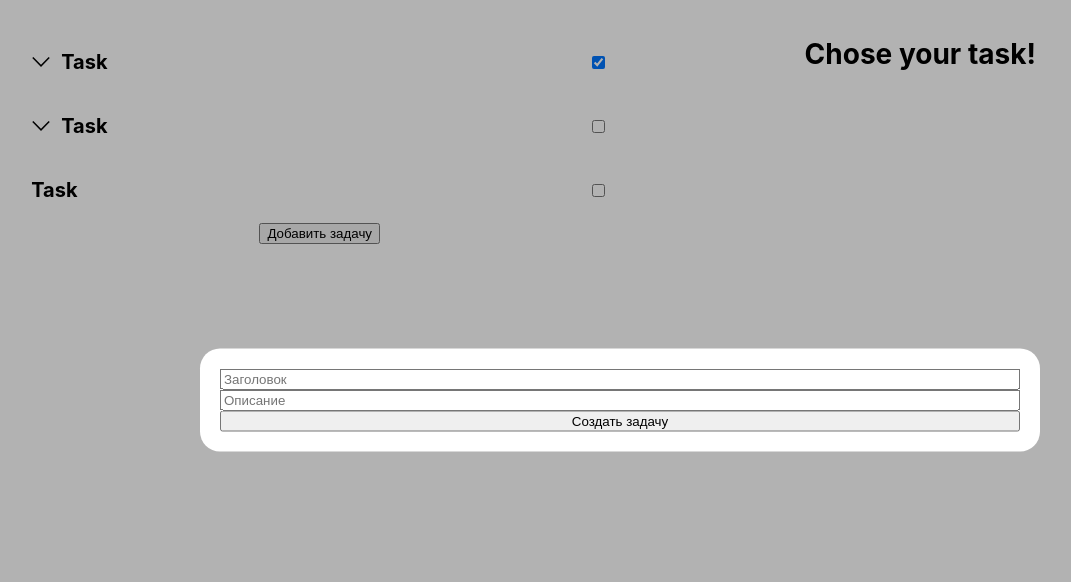
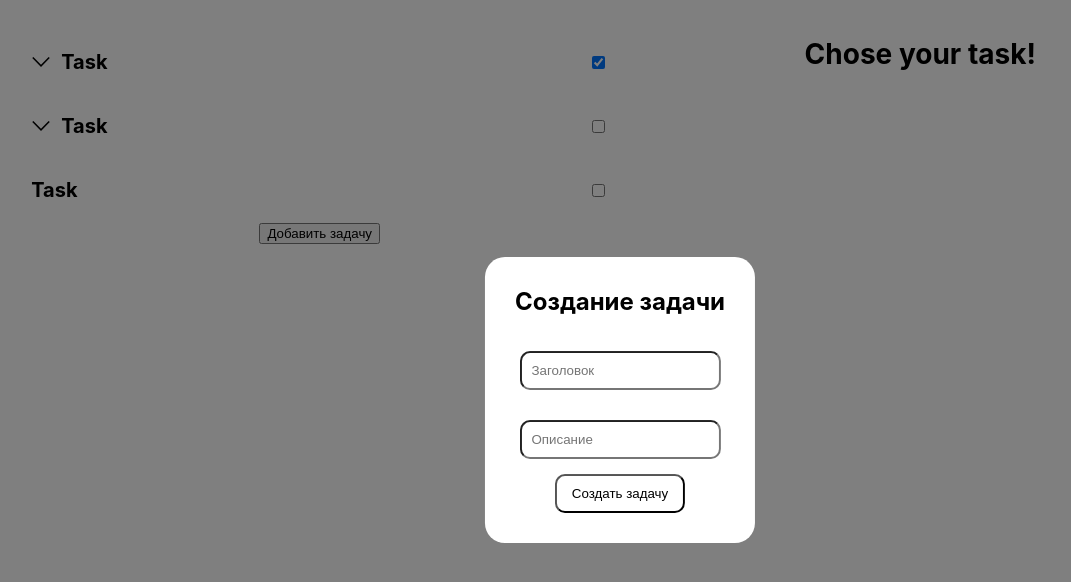
Before and after one commit to KPEesti/aprikod-todo, a React (Create React App) app: page / in a window 1280 px wide. Both pictures are taken after a click on the button "Добавить задачу". Shown: the top 582 px of the page, without its empty margins (20-1091 px from the left). Built offline with nearby package versions, Linux system fonts and the light colour scheme; the HTML template or start-up script is replaced by a standard one.

Commit message:
Rewrite Modal component Add Portal Component

```diff
--- /dev/null
+++ b/src/UIKit/Modal/index.tsx
@@ -0,0 +1,24 @@
+import React from "react";
+import {Portal} from "../Portal";
+import styles from './modal.module.scss'
+
+interface ModalProps {
+    isOpened: boolean;
+    onClose: () => void;
+    children: React.ReactNode;
+}
+
+export const Modal = ({isOpened, onClose, children}: ModalProps) => {
+    if (!isOpened) {
+        return null;
+    }
+
+    return (
+        <Portal>
+            <div className={styles.container}>
+                <div className={styles.overlay} onClick={onClose}></div>
+                <div className={styles.content}>{children}</div>
+            </div>
+        </Portal>
+    );
+}
--- /dev/null
+++ b/src/UIKit/Modal/modal.module.scss
@@ -0,0 +1,38 @@
+.container {
+  position: fixed;
+  top:0;
+  left: 0;
+  right: 0;
+  bottom: 0;
+
+  padding: 2%;
+  box-sizing: border-box;
+
+  z-index: 10;
+
+  display: flex;
+  justify-content: center;
+  align-items: center;
+}
+
+.overlay {
+  background-color: rgba(0,0,0,0.5);
+  position: absolute;
+  top: 0;
+  left: 0;
+  right: 0;
+  bottom: 0;
+
+  cursor: pointer;
+}
+
+.content {
+  padding: 20px;
+  background-color: #fff;
+  border-radius: 20px;
+
+  position: absolute;
+  top: 50%;
+  left: 50%;
+  transform: translate(-50%, -50%);
+}
--- /dev/null
+++ b/src/UIKit/Portal/index.tsx
@@ -0,0 +1,19 @@
+import React, {useEffect, useState} from "react";
+import {createPortal} from "react-dom";
+
+interface PortlaProps {
+    children: React.ReactNode
+}
+
+export const Portal = ({children}: PortlaProps) => {
+    const [container] = useState(() => document.createElement('div'));
+
+    useEffect(() => {
+        document.body.appendChild(container);
+        return () => {
+            document.body.removeChild(container);
+        }
+    }, []);
+
+    return createPortal(children, container);
+}
--- /dev/null
+++ b/src/components/TaskCreation/index.tsx
@@ -0,0 +1,35 @@
+import {useState} from "react";
+import {Todo} from "../../models/Todo";
+import styles from "./taskCreation.module.scss";
+
+interface TaskCreationProps {
+    ctx: any;
+    onClose: () => void;
+}
+
+export const TaskCreation = ({ctx, onClose}: TaskCreationProps) => {
+    const [title, setTitle] = useState<string>('');
+    const [description, setDescription] = useState<string>('');
+
+    const handleSubmit = () => {
+        ctx.addTask(
+            new Todo({
+                title,
+                description,
+                subTasks: null,
+                completed: false
+            })
+        );
+        onClose();
+    };
+
+    return (
+        <div className={styles.modal}>
+            <h2>Создание задачи</h2>
+            <input type="text" placeholder="Заголовок" value={title} onChange={(e) => setTitle(e.target.value)}/>
+            <input type="text" placeholder="Описание" value={description}
+                   onChange={(e) => setDescription(e.target.value)}/>
+            <button onClick={handleSubmit}>Создать задачу</button>
+        </div>
+    );
+}
--- /dev/null
+++ b/src/components/TaskCreation/taskCreation.module.scss
@@ -0,0 +1,26 @@
+.modal {
+  display: flex;
+  flex-direction: column;
+  justify-content: space-between;
+  align-items: center;
+  padding: 10px;
+
+  h2 {
+    margin-top: 0;
+  }
+
+  input {
+    padding: 10px;
+    margin: 15px 0;
+    border-radius: 10px;
+  }
+
+  button {
+    padding: 10px 15px;
+    background-color: #fff;
+
+    border-radius: 10px;
+
+    cursor: pointer;
+  }
+}
--- a/src/components/TaskModal/index.tsx
+++ /dev/null
@@ -1,36 +0,0 @@
-import {useState} from "react";
-import {Todo} from "../../models/Todo";
-import styles from "./taskModal.module.scss";
-
-interface CreateTaskModalProps {
-    ctx: any;
-    closeModal: () => void;
-}
-
-export const TaskModal = ({ctx, closeModal}: CreateTaskModalProps) => {
-    const [title, setTitle] = useState<string>('');
-    const [description, setDescription] = useState<string>('');
-
-    const handleSubmit = () => {
-        ctx.addTask(
-            new Todo({
-                title,
-                description,
-                subTasks: null,
-                completed: false
-            })
-        );
-        closeModal();
-    };
-
-    return (
-        <div className={styles.overlay} onClick={closeModal}>
-            <div className={styles.modal} onClick={e => e.stopPropagation()}>
-                <input type="text" placeholder="Заголовок" value={title} onChange={(e) => setTitle(e.target.value)}/>
-                <input type="text" placeholder="Описание" value={description}
-                       onChange={(e) => setDescription(e.target.value)}/>
-                <button onClick={handleSubmit}>Создать задачу</button>
-            </div>
-        </div>
-    );
-}
--- a/src/components/TaskModal/taskModal.module.scss
+++ /dev/null
@@ -1,23 +0,0 @@
-.overlay {
-  width: 100%;
-  height: 100vh;
-  background-color: rgba(0,0,0,0.3);
-  position: absolute;
-  top: 0;
-  left: 0;
-}
-
-.modal {
-  padding: 20px;
-  width: 800px;
-  background-color: #fff;
-  display: flex;
-  flex-direction: column;
-  justify-content: space-between;
-  border-radius: 20px;
-
-  position: absolute;
-  top: 50%;
-  left: 50%;
-  transform: translate(-50%, -50%);
-}
--- a/src/components/TodoDetail/index.tsx
+++ b/src/components/TodoDetail/index.tsx
@@ -2,8 +2,8 @@ import {observer} from "mobx-react";
 import styles from "./todoDetail.module.scss";
 import React, {useContext, useState} from "react";
 import {StoreContext} from "../../App";
-import {createPortal} from "react-dom";
-import {TaskModal} from "../TaskModal";
+import {Modal} from "../../UIKit/Modal";
+import {TaskCreation} from "../TaskCreation";
 
 export const TodoDetail = observer(() => {
     const store = useContext(StoreContext);
@@ -40,7 +40,10 @@ export const TodoDetail = observer(() => {
                 <span>Дата Создания: {store.currentTask?.creationDate.toUTCString()}</span>
             </div>
             <button onClick={() => setIsModalOpen(true)}>Добавить подзадачу</button>
-            {isModalOpen && createPortal(<TaskModal ctx={store.currentTask} closeModal={() => setIsModalOpen(false)}/>, document.body)}
+
+            <Modal isOpened={isModalOpen} onClose={() => setIsModalOpen(false)}>
+                <TaskCreation ctx={store.currentTask} onClose={() => setIsModalOpen(false)}/>
+            </Modal>
         </div>
     );
 });
--- a/src/components/TodoList/index.tsx
+++ b/src/components/TodoList/index.tsx
@@ -2,8 +2,8 @@ import {NestingResolver} from "../NestingResolver";
 import React, {useContext, useState} from "react";
 import {StoreContext} from "../../App";
 import {observer} from "mobx-react";
-import {createPortal} from "react-dom";
-import {TaskModal} from "../TaskModal";
+import {Modal} from "../../UIKit/Modal";
+import {TaskCreation} from "../TaskCreation";
 
 export const TodoList = observer(() => {
     const [isModalOpen, setIsModalOpen] = useState<boolean>(false);
@@ -15,7 +15,10 @@ export const TodoList = observer(() => {
                 store.tasks.map(task => <NestingResolver task={task} key={task.id}/>)
             }
             <button onClick={() => setIsModalOpen(true)}>Добавить задачу</button>
-            {isModalOpen && createPortal(<TaskModal ctx={store} closeModal={() => setIsModalOpen(false)}/>, document.body)}
+
+            <Modal isOpened={isModalOpen} onClose={() => setIsModalOpen(false)}>
+                <TaskCreation ctx={store} onClose={() => setIsModalOpen(false)}/>
+            </Modal>
         </div>
     );
 });
```
